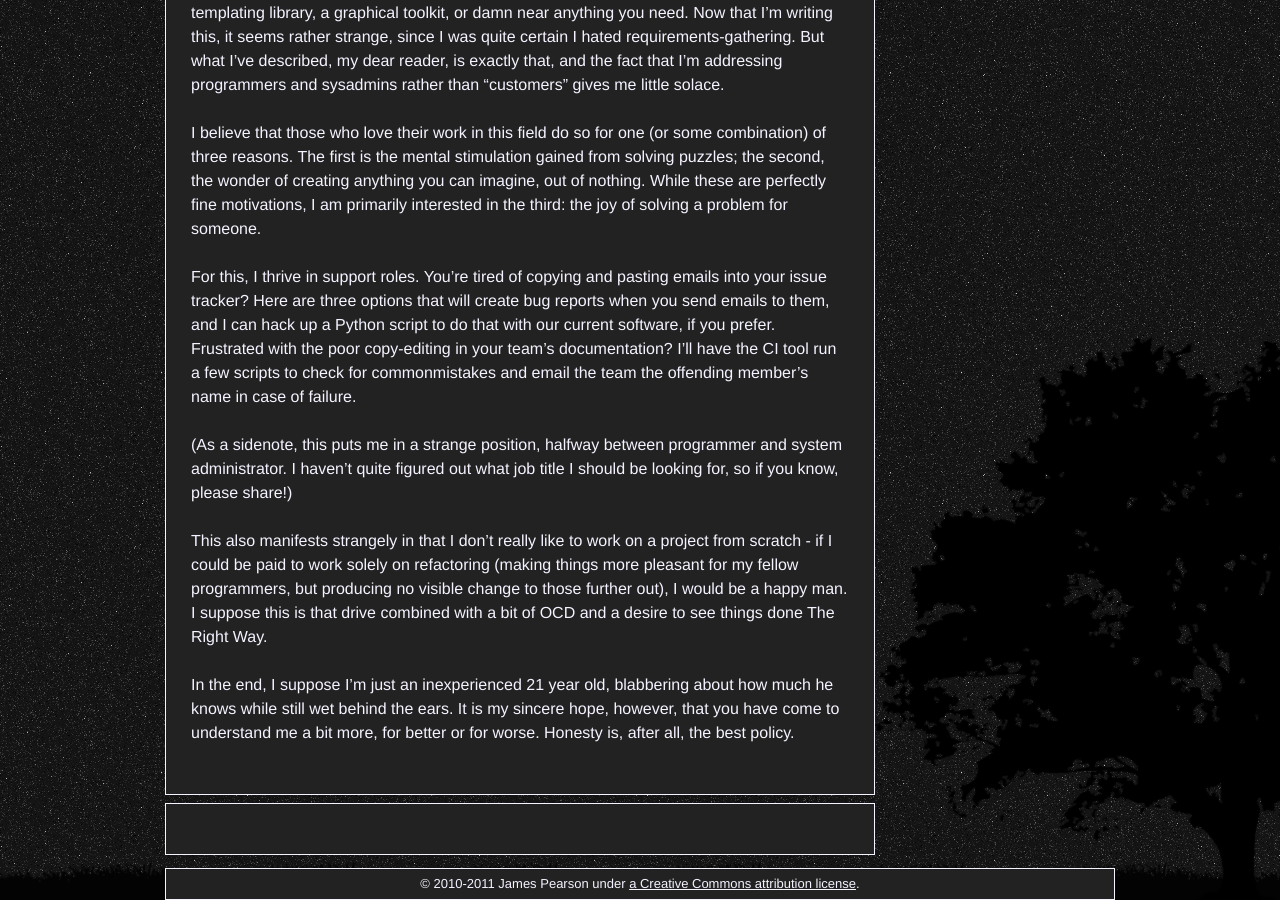
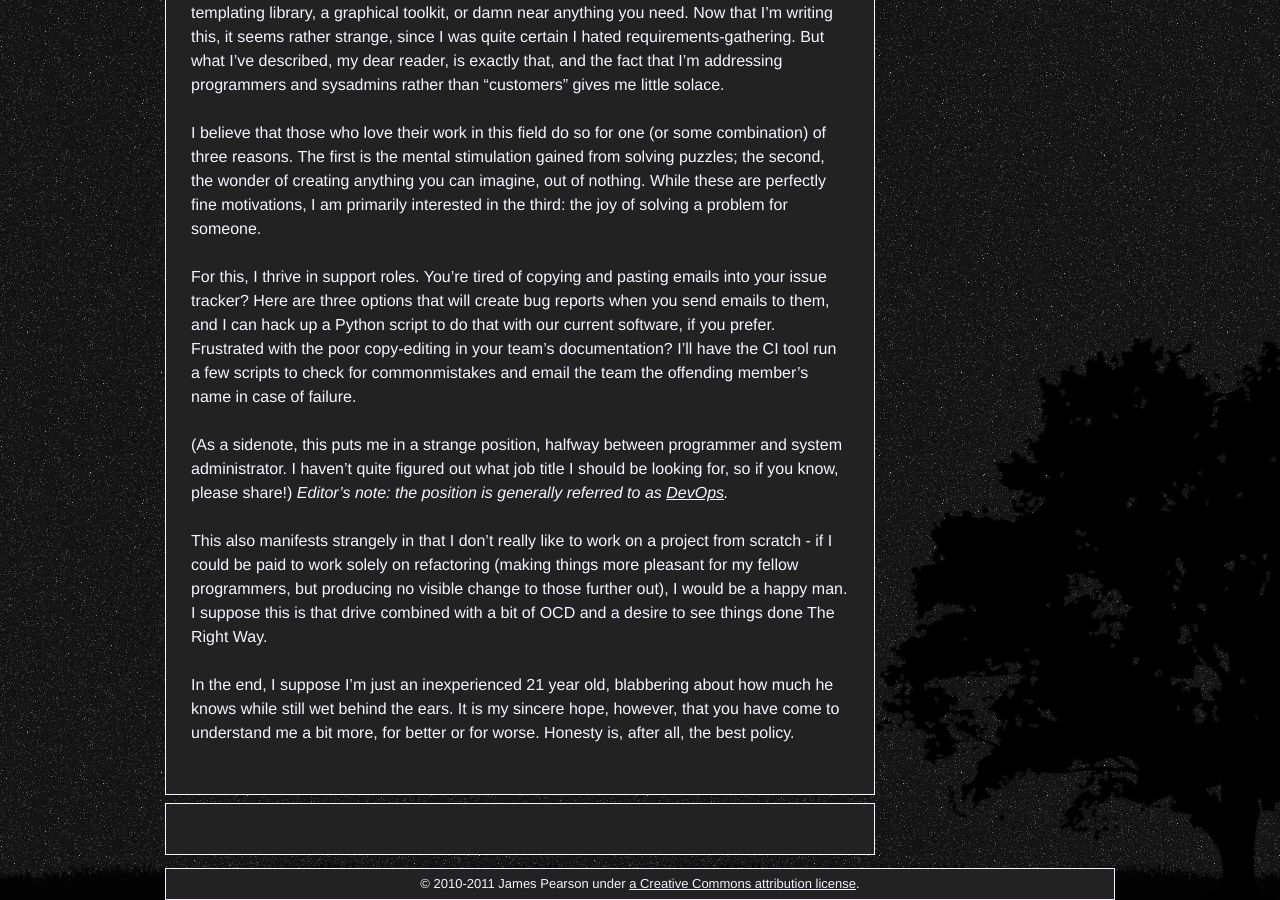
Before and after one commit to xiongchiamiov/xiongchiamiov.github.com, a Jekyll site: the page built from _posts/2011-01-04-where-i-talk-about-myself.md, in a window 1280 px wide and 900 px high, scrolled down 638 px. Built offline with Jekyll 4.4.1, drawn with Linux system fonts in a browser that asks for light colours; Markdown is read by kramdown in place of the engine named in the settings; comment, search, counter and statistics services are not loaded.

Commit message:
add editor's note to old post

```diff
--- a/_posts/2011-01-04-where-i-talk-about-myself.md
+++ b/_posts/2011-01-04-where-i-talk-about-myself.md
@@ -47,7 +47,10 @@ failure.
 
 (As a sidenote, this puts me in a strange position, halfway between programmer
 and system administrator. I haven't quite figured out what job title I should be
-looking for, so if you know, please share!)
+looking for, so if you know, please share!) *Editor's note: the position is
+generally referred to as [DevOps].*
+
+[DevOps]: http://en.wikipedia.org/wiki/File:Devops.png
 
 This also manifests strangely in that I don't really like to work on a project
 from scratch - if I could be paid to work solely on refactoring (making things
```
